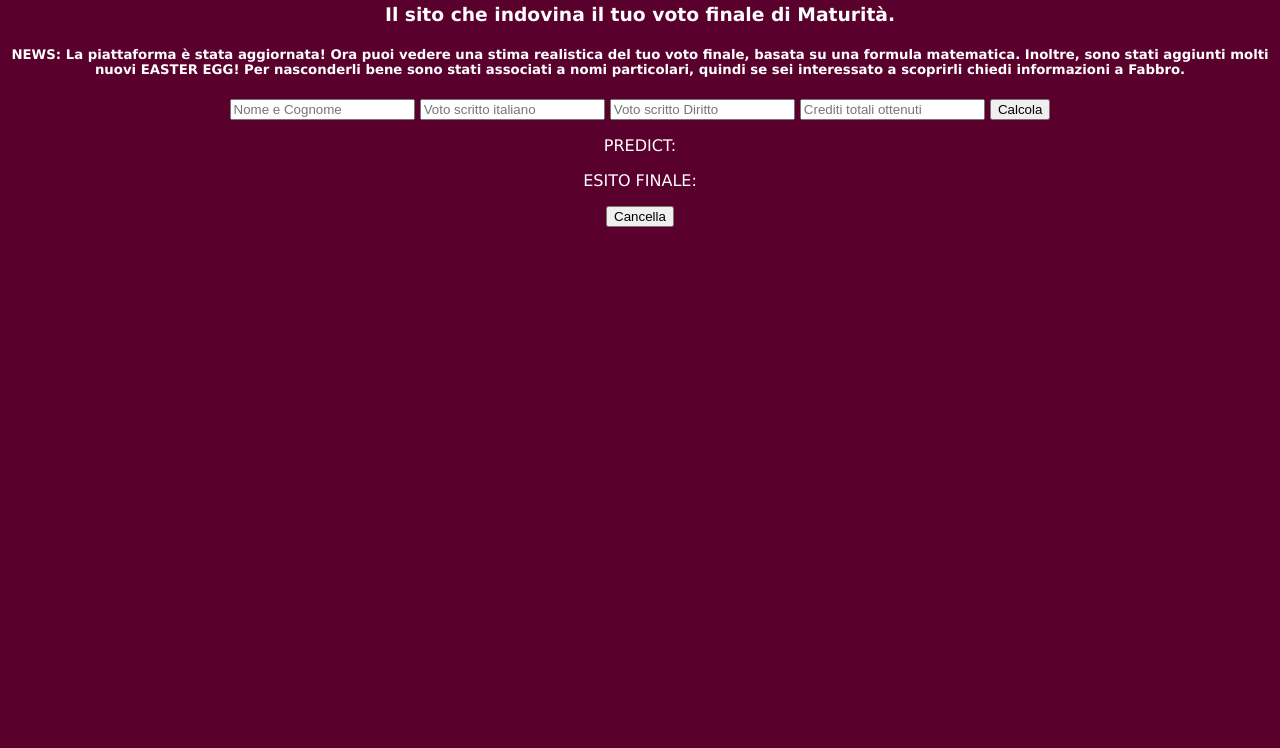
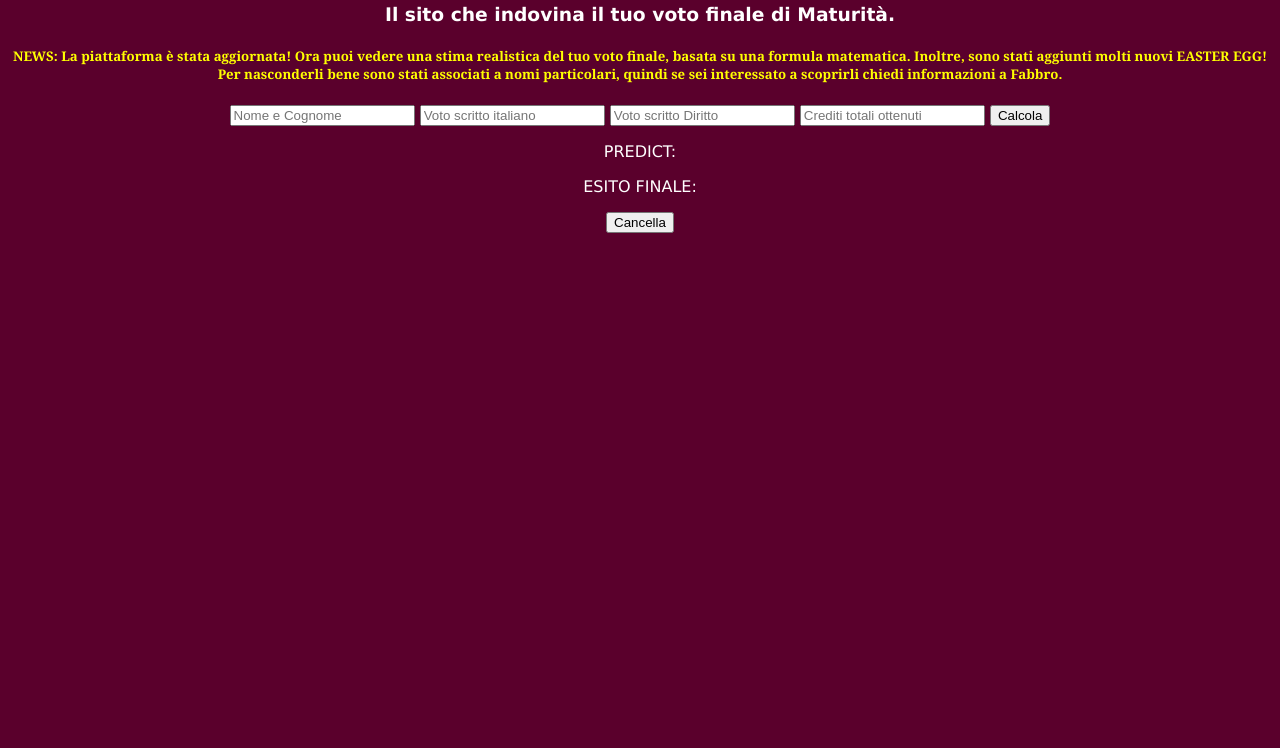
Before and after one commit to Fabrizio909/Fabrizio-Projects, a plain HTML site: page index.html in a window 1280 px wide. Shown: the part 52-800 px from the top of the page. Drawn offline with Linux system fonts and the light colour scheme.

Commit message:
Update style.css

```diff
--- a/style.css
+++ b/style.css
@@ -4,3 +4,9 @@ body {
   color: #ffff;
   text-align: center;
 }
+
+h5 {
+  color: #FFFF00;
+  font-family: georgia;
+
+}
```
